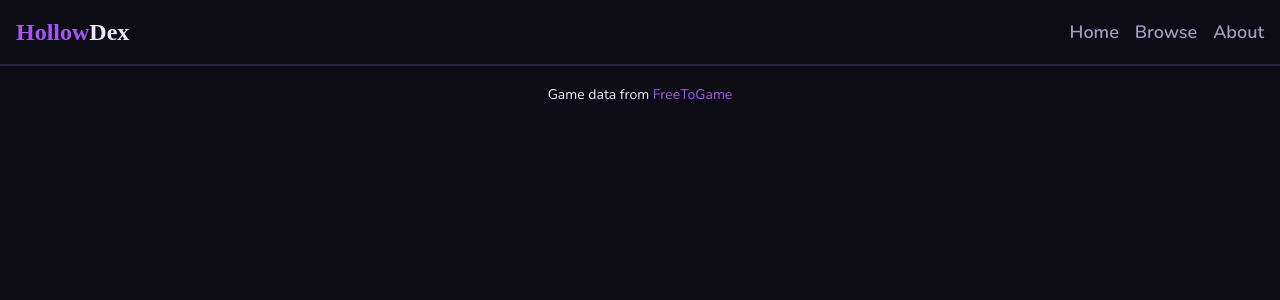
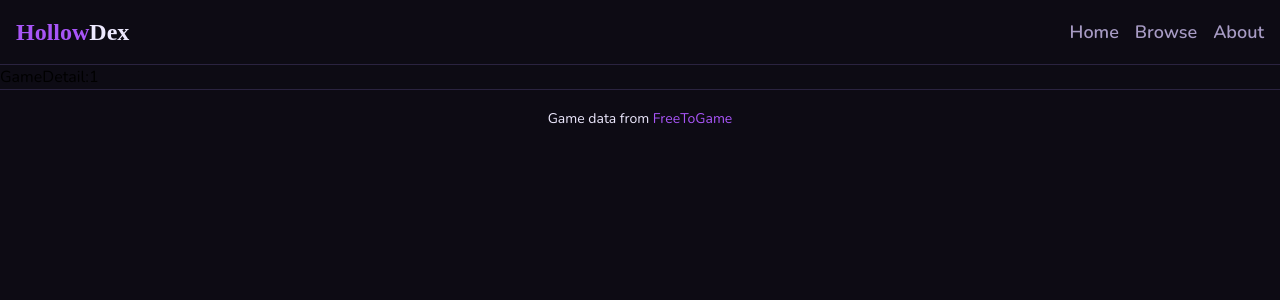
Before and after one commit to NxtCreator/game-finder, a React (Vite) app: page /game/1 in a window 1280 px wide. Shown: the top 300 px of the page. Built offline with nearby package versions, Linux system fonts and the light colour scheme; a web font is replaced by a local one.

Commit message:
add /game/:id route with placeholder detail page

```diff
--- a/src/App.jsx
+++ b/src/App.jsx
@@ -2,6 +2,7 @@ import Header from "./components/Header.jsx";
 import Footer from "./components/Footer.jsx";
 import Home from "./components/Home.jsx";
 import { Routes, Route } from "react-router";
+import GameDetail from "./components/GameDetail.jsx";
 
 const App = () => {
   return (
@@ -9,6 +10,7 @@ const App = () => {
       <Header />
       <Routes>
         <Route path="/" element={<Home />} />
+        <Route path="/game/:id" element={<GameDetail />} />
       </Routes>
       <Footer />
     </div>
--- /dev/null
+++ b/src/components/GameDetail.jsx
@@ -0,0 +1,12 @@
+import { useParams } from "react-router";
+
+const GameDetail = () => {
+  const { id } = useParams();
+  return (
+    <div>
+      GameDetail:
+      {id}
+    </div>
+  );
+};
+export default GameDetail;
```
